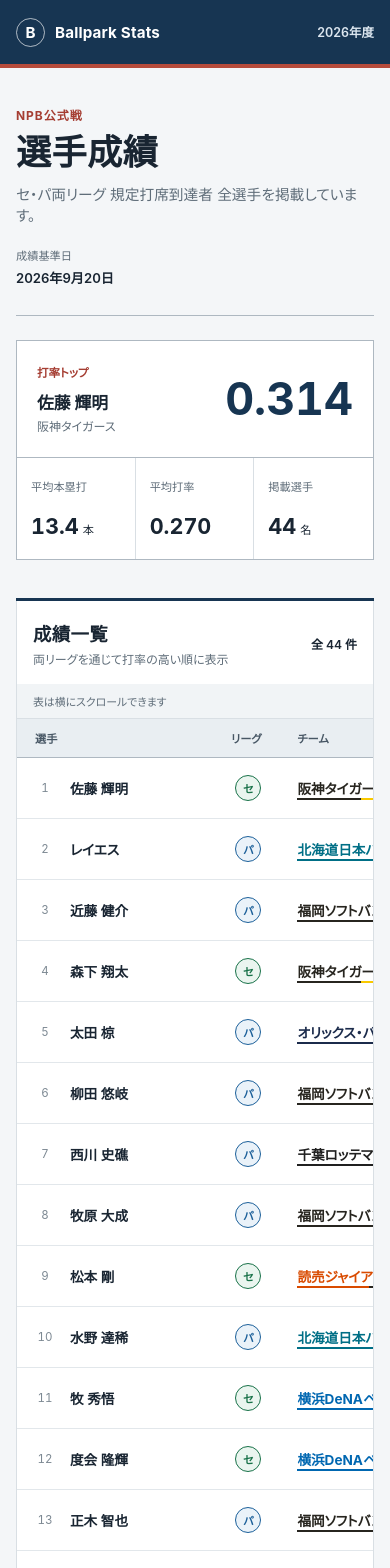
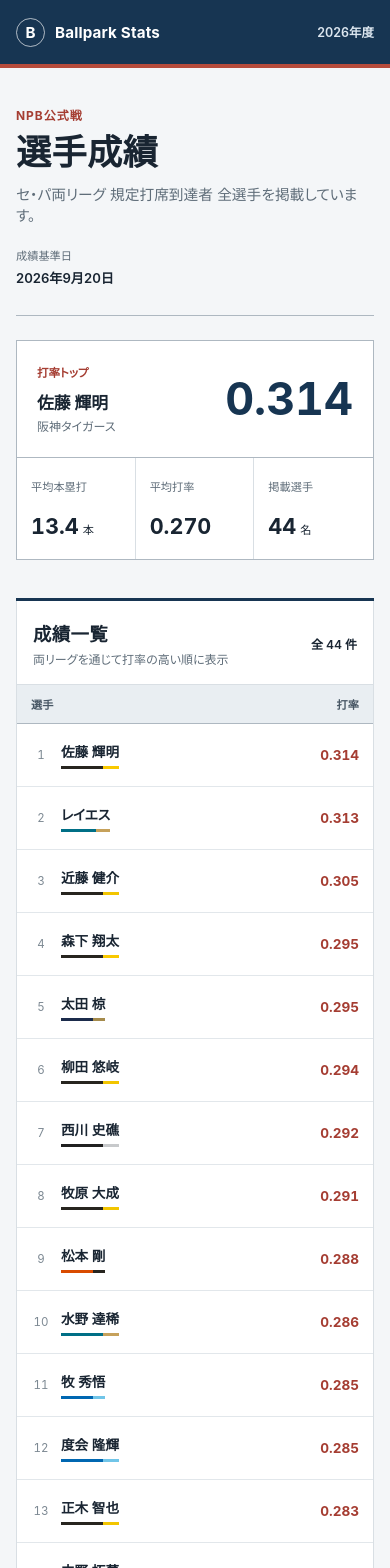
Before and after one commit to siytuon/nextjs-learning, a Next.js app: page / in a window 390 px wide. Shown: the top 1568 px of the page. Built offline with nearby package versions, Linux system fonts and the light colour scheme.

Commit message:
Optimize stats table for mobile

```diff
--- a/app/globals.css
+++ b/app/globals.css
@@ -73,7 +73,7 @@
 .colPlayer { width: 23%; }
 .colLeague { width: 9%; }
 .colTeam { width: 29%; }
-.colNumber { width: 9.75%; }
+.colGames, .colAverage, .colHomeRuns, .colRbi { width: 9.75%; }
 th { padding: 11px 18px; color: #475664; background: #e9eef2; border-bottom: 1px solid var(--line-strong); font-size: .7rem; font-weight: 600; text-align: right; white-space: nowrap; }
 th:first-child, th:nth-child(3) { text-align: left; }
 td { padding: 17px 18px; border-bottom: 1px solid #e2e7eb; text-align: right; font-variant-numeric: tabular-nums; white-space: nowrap; }
@@ -82,6 +82,8 @@
 td:first-child { min-width: 160px; text-align: left; }
 td:nth-child(3) { text-align: left; }
 .playerCell { display: flex; align-items: center; gap: 15px; }
+.playerIdentity { display: grid; gap: 5px; }
+.mobileTeamBar { display: none; }
 .rank { width: 20px; color: #7d8993; font-size: .72rem; font-variant-numeric: tabular-nums; text-align: center; }
 .league { display: inline-grid; min-width: 26px; min-height: 26px; place-items: center; border: 1px solid currentColor; border-radius: 50%; font-size: .68rem; font-weight: 700; }
 .league-central { color: #187148; background: #eaf5ef; }
@@ -119,7 +121,16 @@
   .subRecords dt { min-height: 2em; }
   .subRecords dd { font-size: 1.35rem; }
   .listHeading { padding-right: 16px; padding-left: 16px; }
-  .scrollHint { display: block; margin: 0; padding: 9px 16px; color: var(--muted); background: #f1f4f6; border-right: 1px solid var(--line); border-left: 1px solid var(--line); font-size: .68rem; }
+  .scrollHint { display: none; }
+  .tableWrap { overflow-x: visible; }
+  table { min-width: 0; table-layout: fixed; }
+  .colPlayer { width: 74%; }
+  .colAverage { width: 26%; }
+  .colLeague, .colTeam, .colGames, .colHomeRuns, .colRbi, .mobileHidden { display: none; }
+  th, td { padding-right: 14px; padding-left: 14px; }
+  .playerCell { gap: 10px; }
+  .playerIdentity { min-width: 0; }
+  .mobileTeamBar { display: block; width: min(100%, 112px); height: 3px; background: linear-gradient(90deg, var(--team-primary) 0 72%, var(--team-secondary) 72% 100%); }
 }
 
 @media (prefers-reduced-motion: reduce) {
--- a/app/page.tsx
+++ b/app/page.tsx
@@ -91,17 +91,20 @@
                 <col className="colPlayer" />
                 <col className="colLeague" />
                 <col className="colTeam" />
-                <col className="colNumber" span={4} />
+                <col className="colGames" />
+                <col className="colAverage" />
+                <col className="colHomeRuns" />
+                <col className="colRbi" />
               </colgroup>
               <thead>
                 <tr>
                   <th scope="col">選手</th>
-                  <th scope="col">リーグ</th>
-                  <th scope="col">チーム</th>
-                  <th scope="col">試合</th>
+                  <th className="mobileHidden" scope="col">リーグ</th>
+                  <th className="mobileHidden" scope="col">チーム</th>
+                  <th className="mobileHidden" scope="col">試合</th>
                   <th scope="col">打率</th>
-                  <th scope="col">本塁打</th>
-                  <th scope="col">打点</th>
+                  <th className="mobileHidden" scope="col">本塁打</th>
+                  <th className="mobileHidden" scope="col">打点</th>
                 </tr>
               </thead>
               <tbody>
@@ -110,23 +113,29 @@
                     <td>
                       <span className="playerCell">
                         <span className="rank">{index + 1}</span>
-                        <strong>{player.name}</strong>
+                        <span className="playerIdentity">
+                          <strong>{player.name}</strong>
+                          <span
+                            className={`mobileTeamBar ${teamClassNames[player.team] ?? ""}`}
+                            aria-hidden="true"
+                          />
+                        </span>
                       </span>
                     </td>
-                    <td>
+                    <td className="mobileHidden">
                       <span className={`league league-${player.league === "セ" ? "central" : "pacific"}`}>
                         {player.league}
                       </span>
                     </td>
-                    <td>
+                    <td className="mobileHidden">
                       <span className={`teamName ${teamClassNames[player.team] ?? ""}`}>
                         {player.team}
                       </span>
                     </td>
-                    <td>{player.games}</td>
+                    <td className="mobileHidden">{player.games}</td>
                     <td className="average">{player.average.toFixed(3)}</td>
-                    <td>{player.homeRuns}</td>
-                    <td>{player.rbi}</td>
+                    <td className="mobileHidden">{player.homeRuns}</td>
+                    <td className="mobileHidden">{player.rbi}</td>
                   </tr>
                 ))}
               </tbody>
```
Also changed, not shown: 1 other file (tests, documents, lock files or other folders).
